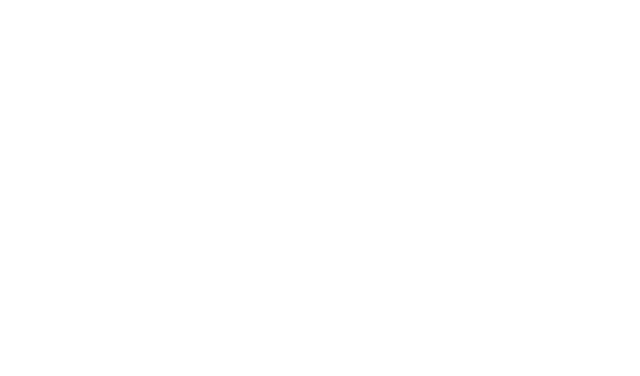
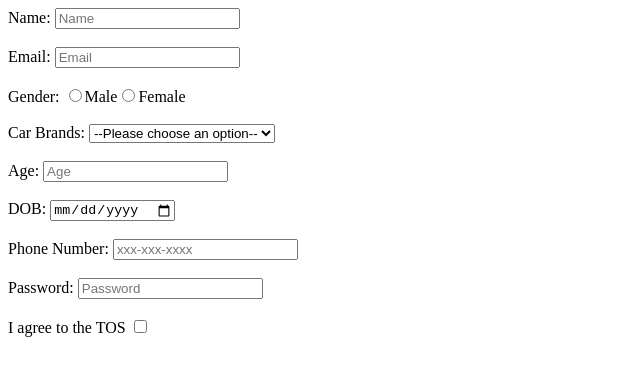
Before and after one commit to acciojob/signup-form-car-abhishekgoud343, a website: page main.html in a window 1280 px wide. Shown: the whole page, without its empty margins (0-640 px from the left). Drawn offline with Linux system fonts and the light colour scheme.

Commit message:
created a submission

```diff
--- a/main.html
+++ b/main.html
@@ -8,9 +8,24 @@
 
 	<body>
 		<!-- the entire body must be written by student -->
+		<form method="post">
+			<label for="name">Name: <input type="text" placeholder="Name" id="name" required></label> <br><br>
+			<label for="email">Email: <input type="email" placeholder="Email" id="email" required></label> <br><br>
+			<label for="gender_f gender_m">Gender: <input type="radio" name="gender" id="gender_f" required>Male<input type="radio" name="gender" id="gender_m" required>Female</label> <br><br>
+			<label for="name">Car Brands: </label> <select name="carbrands" placeholder="--Please choose an option--" id="cars">
+					<option value="" disabled selected>--Please choose an option--</option>
+					<option value="audi">Audi</option>
+					<option value="mercedes">Mercedes</option>
+				</select> <br><br>
+			<label for="age">Age: <input type="number" placeholder="Age" id="age" required></label> <br><br>
+			<label for="dob">DOB: <input type="date" id="dob" required></label> <br><br>
+			<label for="tel">Phone Number: <input type="tel" placeholder="xxx-xxx-xxxx" id="tel"></label> <br><br>
+			<label for="password">Password: <input type="password" placeholder="Password" id="password" required></label> <br><br>
+			<label for="tos">I agree to the TOS <input type="checkbox" id="tos" required></label>
+		</form>
+
 	    <script type="text/javascript" src="./script.js">
 	</script>
-
 	</body>
 
 </html>
```
Lines whose indentation alone changed are shown as unchanged.
